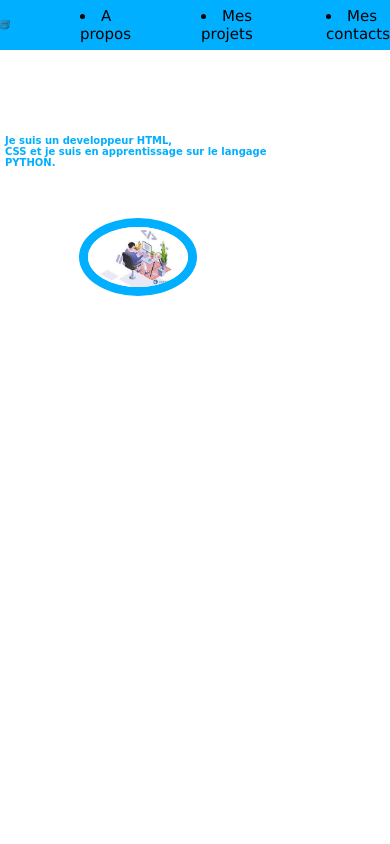
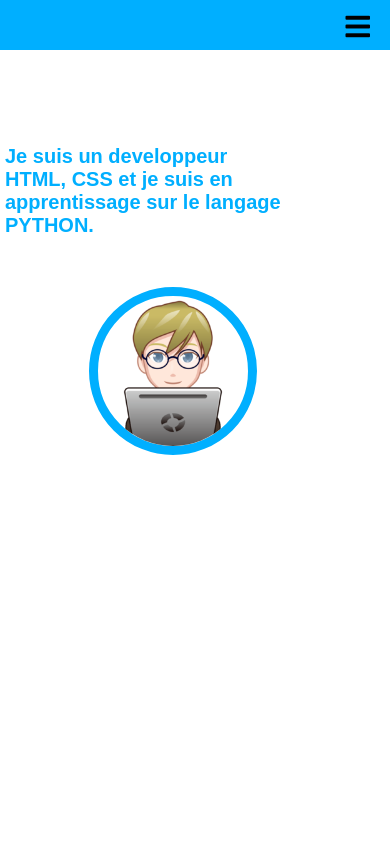
Before and after one commit to mathisehouabolet/mon-site-personnel, a plain HTML site: page index.html in a window 390 px wide. Shown: the top 844 px of the page. Drawn offline with Linux system fonts and the light colour scheme.

Commit message:
version 2 du site web personnel.

```diff
--- a/index.html
+++ b/index.html
@@ -6,24 +6,26 @@
     <meta name="viewport" content="width=device-width, initial-scale=1.0">
     <title>New porfolio</title>
     <link rel="stylesheet" href="style.css">
+    <script type="text/javaScript" src="javascript.js"></script>
+    <link rel="stylesheet" href="https://use.fontawesome.com/releases/v5.0.7/css/all.css">
 </head>
 
+<body>
 <header>
-    <nav id="navbar" role="navigation">
-    <img class="logo" src="logo.png">
+    <img class="logo" src="web-programming.png">
+    <nav id="navbar">
+        <a href="#landing-page" class="item">A propos</a>
+        <a href="#projets" class="item">Mes projets</a>
+        <a href="#adresse" class="item">Mes contacts</a>
 
-    <a href="#landing-page"><li>A propos</li></a>
-    <a href="#projets"><li>Mes projets</li></a>
-    <a href="#adresse"><li>Mes contacts</li></a>
-
-</nav>
+    </nav>
+      <a href="#" class="toggle"><i id="icone" class="fas fa-bars" onclick="toggleMenu"></i></a>
 </header>
 
-<body>
     <main>
         <section id="landing-page">
-            <h1>Je suis un developpeur HTML,<br> CSS et je suis en apprentissage sur le langage PYTHON.</h1>
-            <img src="new.p.jpg">
+            <h1>Je suis un developpeur HTML, CSS et je suis en apprentissage sur le langage PYTHON.</h1>
+            <img src="man.png">
         </section>
 
         <section>
--- /dev/null
+++ b/javascript.js
@@ -0,0 +1,21 @@
+const toggle = document.querySelector(".toggle");
+const menu = document.getElementById("navbar");
+const icone = document.getElementById("icone");
+
+
+function toggleMenu(){
+    if ( menu.classList.contains("active")){
+
+        menu.classList.remove("active");
+        icone.classList.remove("fa-times");
+        icone.classList.add("fa-bars");
+
+    }else{
+        menu.classList.add("active");
+        icone.classList.remove("fa-bars");
+        icone.classList.add("fa-times");
+
+    }
+    }
+
+toggle.addEventListener("click", toggleMenu, false);
--- a/style.css
+++ b/style.css
@@ -1,45 +1,62 @@
 *{
-    top: 0;
     margin: 0;
+}
+
+header{
+  background-color: #00afff;
+justify-content: flex-end;
+top: 0;
+position: fixed;
+width: 100vw;
+height: 50px;
+display: flex;
+
 }
 
 #navbar{
     display: flex;
-    height: 50px;
-    background-color: #00afff;
-    position: fixed;
-    width: 100vw;
     align-items: center;
-    top: 0;
-    justify-content: flex-end;
-
+    z-index: -1;
 }
 
-
-.logo{
-    width: 30px;
-    display: flex;
-    justify-content: flex-start;
+.toggle{
+    display: none;
 }
 
 #navbar a{
-display: flex;
-margin-left: 70px;
-justify-content: flex-end;
+    text-decoration: none;
+    font-family: 'Lucida Sans', 'Lucida Sans Regular', 'Lucida Grande', 'Lucida Sans Unicode', Geneva, Verdana, sans-serif;
+    font-size: 25px;
+    color: white;
+    /* display: flex; */
+    margin-left: 50px;
+    /* justify-content: flex-end; */
+    font-size: 18px;
+}
+
+.logo{
+    width: 50px;
+    display: flex;
+    justify-content: flex-start;
+    z-index: 1;
+    position: fixed;
+    margin-top: -75px;
 }
 
 h1{
     font-size: 25px;
-    font-family: 'Shrikhand', cursive;
+    font-family: 'Raleway', sans-serif;
     color: #00afff;
-    margin-top: 60px;
+    margin-top: -80px;
+    margin-left: 30px;
 }
 
 a{
     text-decoration: none;
     font-family: 'Lucida Sans', 'Lucida Sans Regular', 'Lucida Grande', 'Lucida Sans Unicode', Geneva, Verdana, sans-serif;
-    font-size: 25px;
-    color: black;
+    font-size: 14px;
+    z-index: -1;
+    color: inherit;
 }
 
 #landing-page{
@@ -55,6 +72,7 @@ a{
     width: 100vh;
     border: 9px #00afff solid;
     border-radius: 50%;
+    z-index: -1;
 }
 
 #projets{
@@ -75,15 +93,8 @@ h2{
 text-align: center;
 margin: 30px;
 font-family: 'Otomanopee One', sans-serif;
+z-index: -2;
 }
-
-#navbar a{
-    text-decoration: none;
-    font-family: 'Lucida Sans', 'Lucida Sans Regular', 'Lucida Grande', 'Lucida Sans Unicode', Geneva, Verdana, sans-serif;
-    font-size: 25px;
-    color: black;
-}
-
 
 footer{
     margin-top: 50vh;
@@ -95,34 +106,61 @@ padding: 10px;
 display: flex;
 background-color: #00afff;
 text-decoration: none;
-color: black;
+font-family: 'Lucida Sans', 'Lucida Sans Regular', 'Lucida Grande', 'Lucida Sans Unicode', Geneva, Verdana, sans-serif;
+font-size: 18px;
+color: white;
 }
 
 @media only screen
-and (min-width:320px)
+and (min-width:280px)
 and (max-width:756px)
 and (orientation:portrait){
 
 #navbar{
-    width: 100vw;
+width: 100vw;
+position: absolute;
+top: 50px;
+left: -20px;
+Flex-direction: column;
+
 }
 
-#navbar a{
-    font-size: 15px;
-    display: flex;
-    margin-left: 70px;
+ a{
+    text-decoration: none;
+    color: inherit;
 }
 
-#navbar img{
-    width: 10px;
+.item{
+display:none;
+text-align: center;
+padding: 10px;
+background-color: #00afff;
+width: 100vw;
 }
+
+.toggle{
+    display: block;
+}
+
+i{
+    font-size: 28px;
+    margin-right: 20px;
+    margin-top: 13px;
+}
+
+.active .item {
+
+    display: block;
+    }
 
 #projets{
     display: flex;
     width: 50px;
     flex-direction: column;
-    margin-left: 25%;
+    margin-left: 35%;
+    z-index: -2;
 }
+
 
 #projets p{
     font-size: 10px;
@@ -131,6 +169,7 @@ and (orientation:portrait){
 
 h2{
     margin-left: 20px;
+    z-index: -3;
 }
 
 #landing-page{
@@ -140,18 +179,20 @@ h2{
 }
 
 #landing-page img{
-    width: 100px;
+    width: 150px;
     margin-top: 50px;
-    margin-left: -50px;
+    margin-left: 20px;
 }
 
 h1{
     margin-left: -30px;
-    font-size: 10px;
+    font-size: 20px;
+    margin-top: 70px;
 }
 
+
 footer a{
-    margin-left: -30px;
+    margin-left: -20px;
 }
 
 }
```
Also changed, not shown: logo.png (deleted), man.png (added), web-programming.png (added).
